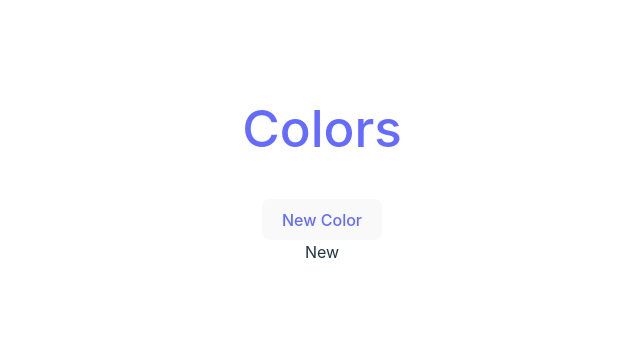
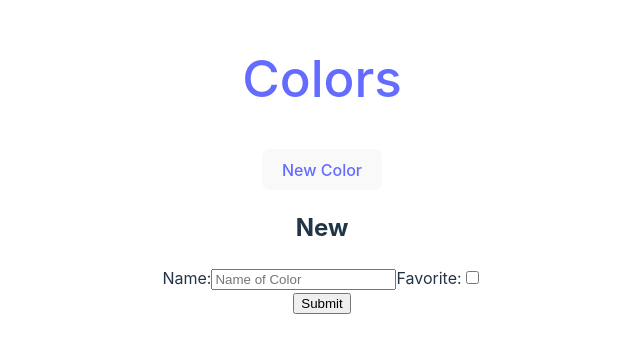
Before and after one commit to gerardjr42/pg-colors-api-frontend, a React (Vite) app: page /colors/new in a window 1280 px wide. Shown: the part 239-592 px from the top of the page, without its empty margins (318-958 px from the left). Built offline with nearby package versions, Linux system fonts and the light colour scheme; no server answers.

Commit message:
create new form route

```diff
--- a/src/Components/ColorNewForm.jsx
+++ b/src/Components/ColorNewForm.jsx
@@ -1,9 +1,73 @@
-import React from 'react'
+import { useState } from "react";
+import { useNavigate } from "react-router-dom";
+
+const API = import.meta.env.VITE_API_URL;
 
 function ColorNewForm() {
+  const navigate = useNavigate();
+  const [color, setColor] = useState({
+    name: "",
+    is_favorite: null,
+  })
+
+  //Add a color. Redirect to the index value
+  const addColor = () => {
+    fetch(`${API}/colors`, {
+      method: "POST",
+      body: JSON.stringify(color),
+      headers: {
+        "Content-Type": "application/json",
+      },
+    })
+    .then(() => {
+      navigate(`/colors`);
+    })
+    .catch((e) => console.error(e))
+  }
+
+  const handleTextChange = (e) => {
+    setColor({
+      ...color,
+      [e.target.id]: e.target.value
+    })
+  }
+
+  const handleCheckboxChange = () => {
+    setColor({
+      ...color,
+      is_favorite: !color.is_favorite,
+    })
+  }
+
+  const handleSubmit = (e) => {
+    e.preventDefault();
+    addColor();
+  }
+
   return (
-    <div>ColorNewForm</div>
-  )
+      <>
+        <form onSubmit={handleSubmit}>
+          <label htmlFor="name">Name:</label>
+          <input
+            id="name"
+            value={color.name}
+            type="text"
+            onChange={handleTextChange}
+            placeholder="Name of Color"
+            required
+          />
+          <label htmlFor="is_favorite">Favorite:</label>
+          <input
+            id="is_favorite"
+            type="checkbox"
+            onChange={handleCheckboxChange}
+            checked={color.is_favorite}
+          />
+          <br />
+          <input type="submit" />
+        </form>
+      </>
+  );
 }
 
 export default ColorNewForm
--- a/src/Pages/New.jsx
+++ b/src/Pages/New.jsx
@@ -1,8 +1,11 @@
 import React from 'react'
-
+import ColorNewForm from "../Components/ColorNewForm"
 function New() {
   return (
-    <div>New</div>
+    <>
+    <h2>New</h2>
+    <ColorNewForm />
+    </>
   )
 }
 
```
